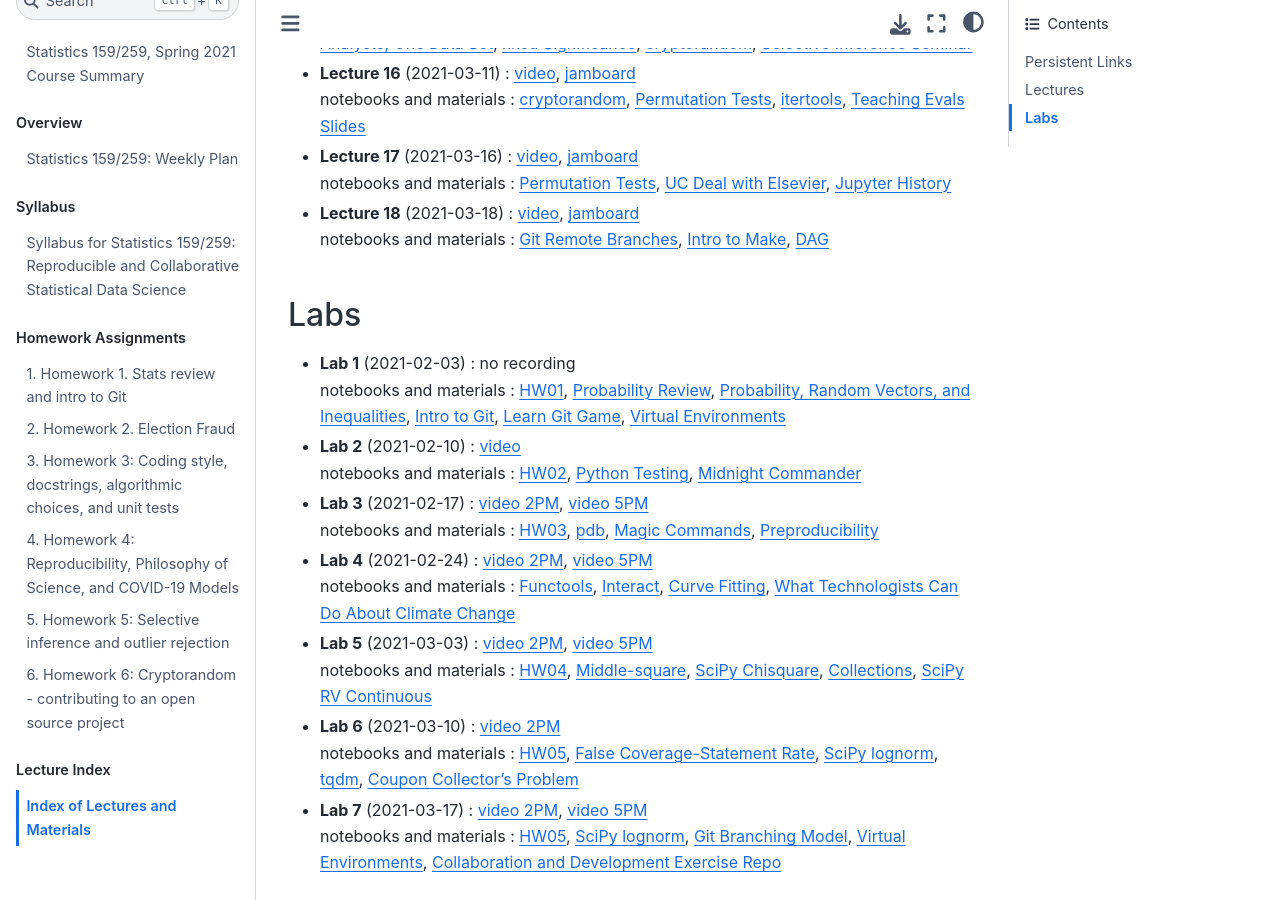
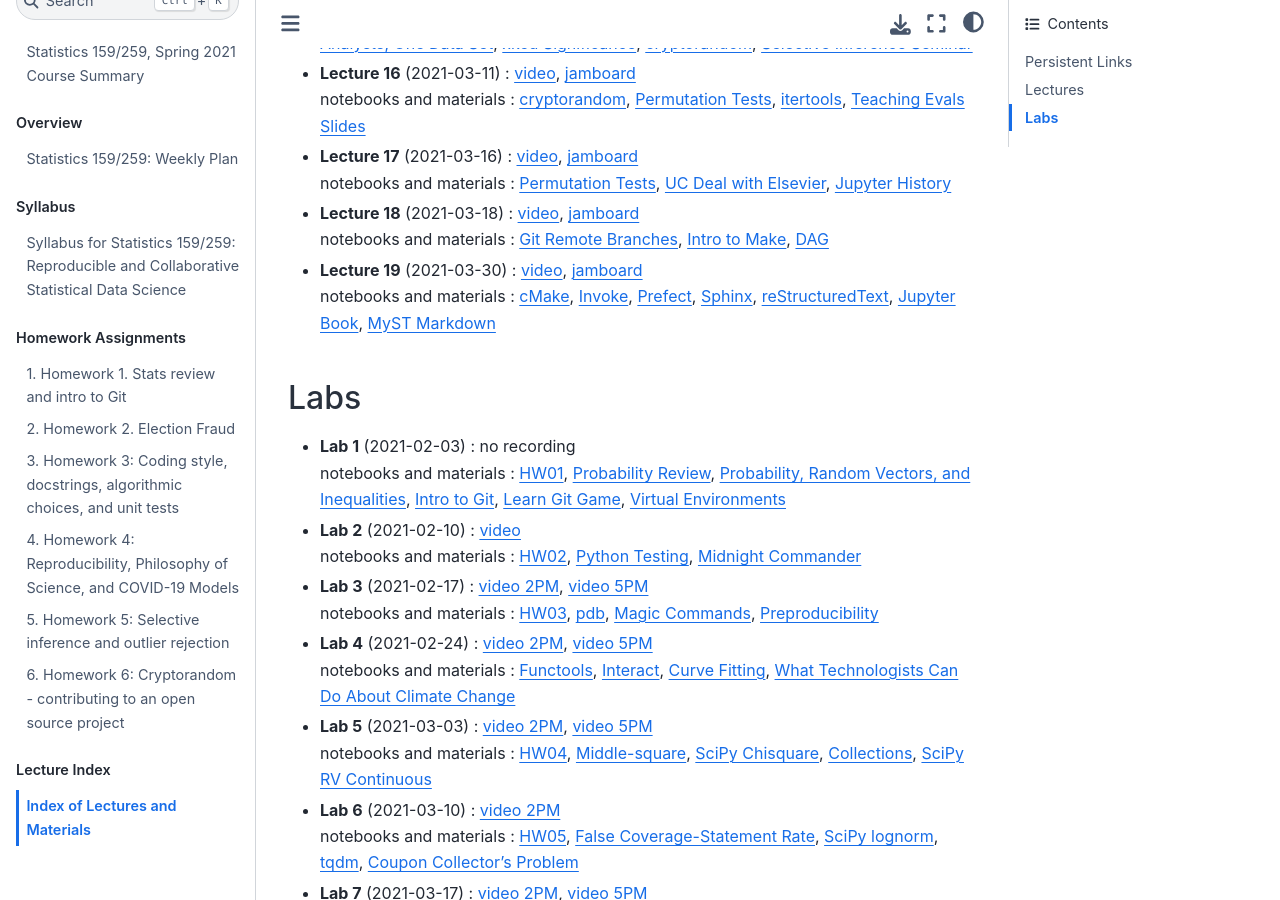
Before and after one commit to UCB-stat-159-s21/site, a Jupyter Book: the page built from Index/index.md, in a window 1280 px wide and 900 px high, scrolled down 1448 px. Built offline with Jupyter Book 1.0.4 settings and Sphinx 7.4.7 and the Sphinx Book theme 1.1.4, drawn with Linux system fonts in a browser that asks for light colours; pages that are not in the unit, such as notebooks, are missing from menus.

Commit message:
Updating lecture materials index for lecture 19.

```diff
--- a/Index/index.md
+++ b/Index/index.md
@@ -44,6 +44,8 @@ notebooks and materials : [cryptorandom](https://github.com/statlab/cryptorandom
 notebooks and materials : [Permutation Tests](https://ucb-stat-159-s21.github.io/site/Notes/permute-intro.html), [UC Deal with Elsevier](https://news.berkeley.edu/2021/03/16/ucs-deal-with-elsevier-what-it-took-what-it-means-why-it-matters/), [Jupyter History](https://www.techrepublic.com/article/jupyter-has-revolutionized-data-science-and-it-started-with-a-chance-meeting-between-two-students/)
 - **Lecture 18** (2021-03-18) : [video](https://drive.google.com/file/d/1H1UsqSrFratPKcmAbv-nrDAtpA3kdqtc/view?usp=sharing), [jamboard](https://jamboard.google.com/d/1IHC1f7LF24T8iFaOGV6qFK1epNTI67QP-fG2s6MMGAI/edit?usp=sharing)
 notebooks and materials : [Git Remote Branches](https://git-scm.com/book/en/v2/Git-Branching-Remote-Branches), [Intro to Make](https://www.gnu.org/software/make/manual/make.html#Introduction), [DAG](https://en.wikipedia.org/wiki/Directed_acyclic_graph)
+- **Lecture 19** (2021-03-30) : [video](https://drive.google.com/file/d/1BDNo8BLySHUqVAtWiXtVhPEritPhDYJh/view?usp=sharing), [jamboard](https://jamboard.google.com/d/1GbAvqBUq8qy8kfgBmB7PDGz6tKyoS3GAIFKOeCzbSxc/edit?usp=sharing)
+notebooks and materials : [cMake](https://cmake.org/), [Invoke](http://www.pyinvoke.org/), [Prefect](https://www.prefect.io/), [Sphinx](https://www.sphinx-doc.org/en/master/), [reStructuredText](https://docutils.sourceforge.io/rst.html), [Jupyter Book](https://jupyterbook.org/intro.html), [MyST Markdown](https://jupyterbook.org/content/myst.html)
 
 
 ## Labs
```
